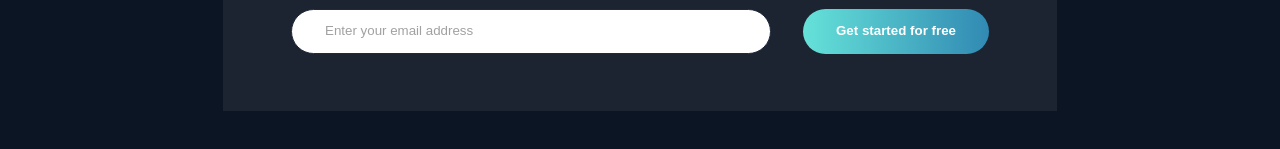
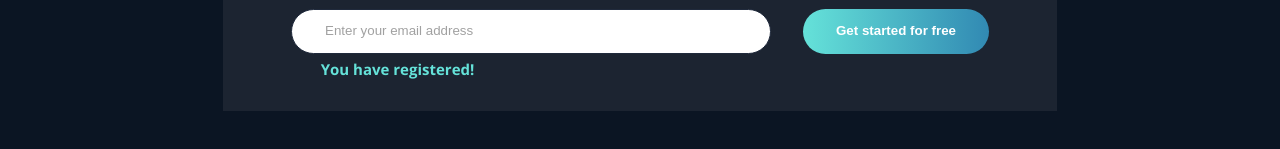
Before and after one commit to IuliiaKonovalova/fylo-dark-theme-landing-page-master, a plain HTML site: page index.html in a window 1280 px wide. Both pictures are taken after typing "name@example.com" into the empty fields and a click on the button "Get started for free". Shown: the part 3264-3413 px from the top of the page. Drawn offline with nearby package versions, Linux system fonts and the light colour scheme.

Commit message:
Add success submission message

```diff
--- a/assets/css/style.css
+++ b/assets/css/style.css
@@ -423,7 +423,20 @@ body {
   left: 30px;
 }
 
+.form__success {
+  display: none;
+  position: absolute;
+  color: var(--clr-accent--300);
+  font-weight: 700;
+  bottom: -25px;
+  left: 30px;
+}
+
 .form.error .form__error {
+  display: block;
+}
+
+.form.success .form__success {
   display: block;
 }
 
--- a/assets/js/script.js
+++ b/assets/js/script.js
@@ -23,9 +23,11 @@ const submission = function (e) {
   const email = emailInput.value;
   if (!validateEmail(email)) {
     submissionForm.classList.add("error");
+    submissionForm.classList.remove("success");
   } else {
     emailInput.value = "";
     submissionForm.classList.remove("error");
+    submissionForm.classList.add("success");
   }
 };
 
--- a/index.html
+++ b/index.html
@@ -206,6 +206,9 @@
           <div class="form__error">
             Please enter a valid email
           </div>
+          <div class="form__success">
+            You have registered!
+          </div>
         </form>
       </div>
     </section>
```
